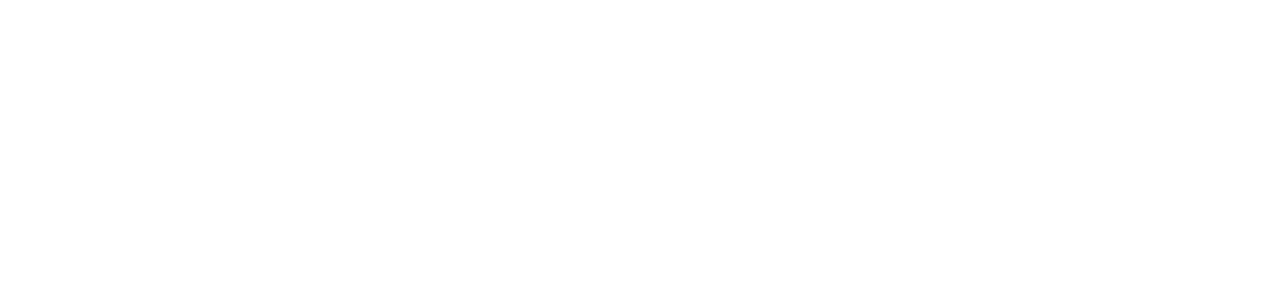
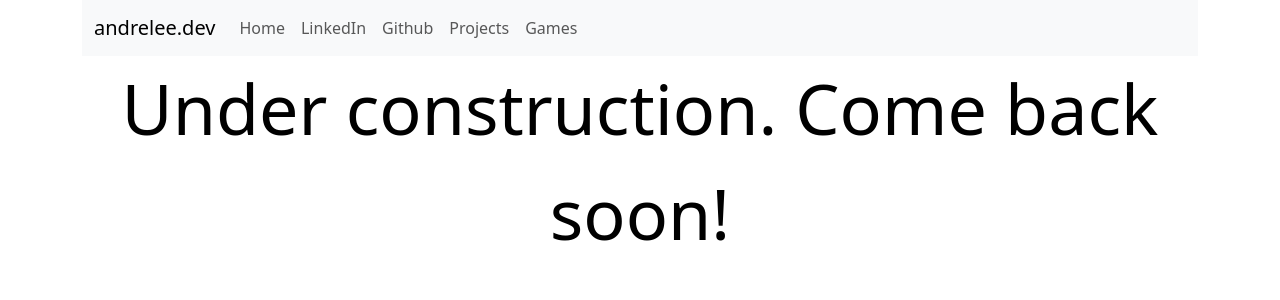
Before and after one commit to joselclee/andrelee.me, a React (Create React App) app in the folder webpage/: page /Games in a window 1280 px wide. Before the commit this address had no page. Shown: the top 300 px of the page. Built offline with nearby package versions, Linux system fonts and the light colour scheme.

Commit message:
restructuring

```diff
--- a/webpage/src/App.js
+++ b/webpage/src/App.js
@@ -1,29 +1,18 @@
 import './App.css';
 
-import Header from './components/Header';
-import Layout from './components/Layout';
 import Home from './components/pages/Home';
 import Projects from './components/pages/Projects';
-
-import Container from 'react-bootstrap/Container';
-import Row from 'react-bootstrap/Row';
-import Col from 'react-bootstrap/Col';
+import Games from './components/pages/Games';
 import {BrowserRouter as Router, Route, Routes } from 'react-router-dom';
 
 function App() {
   return (
     <div className="App">
-      {/* <div className="Home">
-        <Header/>
-        <Projects/>
-      </div> */}
-
-      {/*Testing*/}
-
       <Router>
         <Routes>
           <Route path="/" element={<Home/>} />
           <Route path="/Projects" element={<Projects/>}/>
+          <Route path="/Games" element={<Games/>}></Route>
         </Routes>
       </Router>
 
--- a/webpage/src/components/Giffy.js
+++ b/webpage/src/components/Giffy.js
@@ -1,7 +1,11 @@
+import vid from './assets/andre.mp4';
+import './Header.css';
+
 const Giffy = () => {
   return (
-    <div>Giffy
-        <img src="./components/assets/andre.gif" alt="my name" />
+    <div>
+      <br/><br/><br/>
+        <video src={vid} alt="animated greeting" className="cropped-gif" muted playsInline autoPlay/>
     </div>
   )
 }
--- a/webpage/src/components/Header.css
+++ b/webpage/src/components/Header.css
@@ -14,6 +14,13 @@
     background-color: white;
     text-align: center;
 }
+
 html {
     scroll-behavior: smooth;
 }
+
+.cropped-gif {
+    width: 100%;
+    height: 60%;
+    object-fit: cover;
+}
--- a/webpage/src/components/Header.js
+++ b/webpage/src/components/Header.js
@@ -24,6 +24,9 @@ const Header = () => {
             <Nav.Link as={Link} to="/Projects">
               Projects
             </Nav.Link>
+            <Nav.Link as={Link} to="/Games">
+              Games
+            </Nav.Link>
             </Nav>
         </Navbar.Collapse>
       </Container>
--- a/webpage/src/components/Layout.js
+++ /dev/null
@@ -1,13 +0,0 @@
-import { Outlet } from "react-router-dom";
-
-import React from 'react'
-
-const Layout = () => {
-  return (
-    <main>
-        <Outlet/>
-    </main>
-  )
-}
-
-export default Layout
--- /dev/null
+++ b/webpage/src/components/pages/Games.js
@@ -0,0 +1,18 @@
+import '../Header.css';
+
+import Header from '../Header';
+
+import Container from 'react-bootstrap/Container';
+
+const Games = () => {
+  return (
+    <div>
+        <Container>
+            <Header/>
+            <div className="custom">Under construction. Come back soon!</div>
+        </Container>
+    </div>
+  )
+}
+
+export default Games
--- a/webpage/src/components/pages/Home.js
+++ b/webpage/src/components/pages/Home.js
@@ -1,16 +1,17 @@
 import '../Header.css'
 import Header from '../Header';
 import Giffy from '../Giffy';
+import Container from 'react-bootstrap/Container';
 
 const Home = () => {
   return (
     <div className="Home">
+      <Container>
         <Header/>
-        <br/>
-        <div className="custom">Hi I'm Andre. </div>
         <div>
             <Giffy/>
         </div>
+      </Container>
     </div>
   )
 }
```
Also changed, not shown: webpage/src/components/assets/andre.gif (deleted), 1 other file (tests, documents, lock files or other folders).
